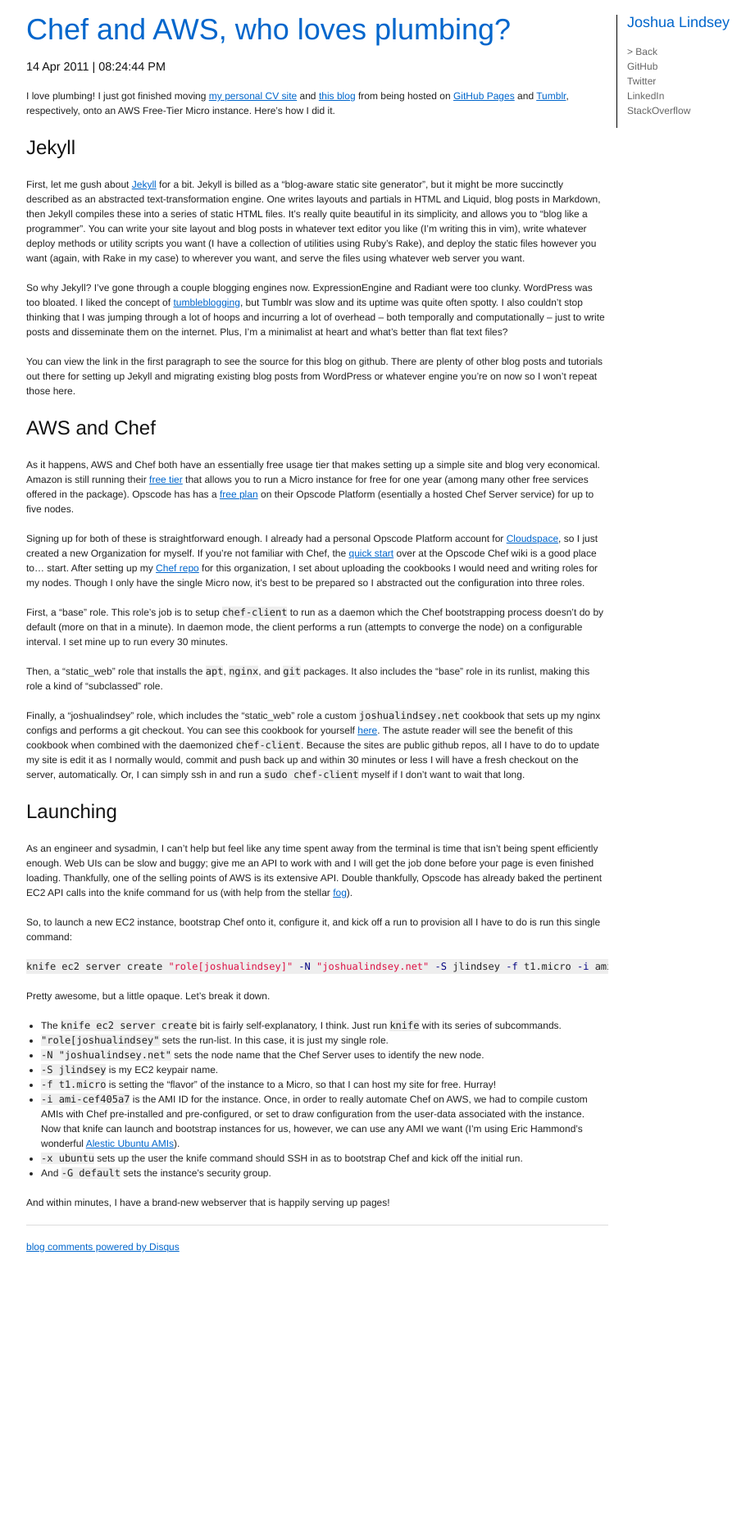
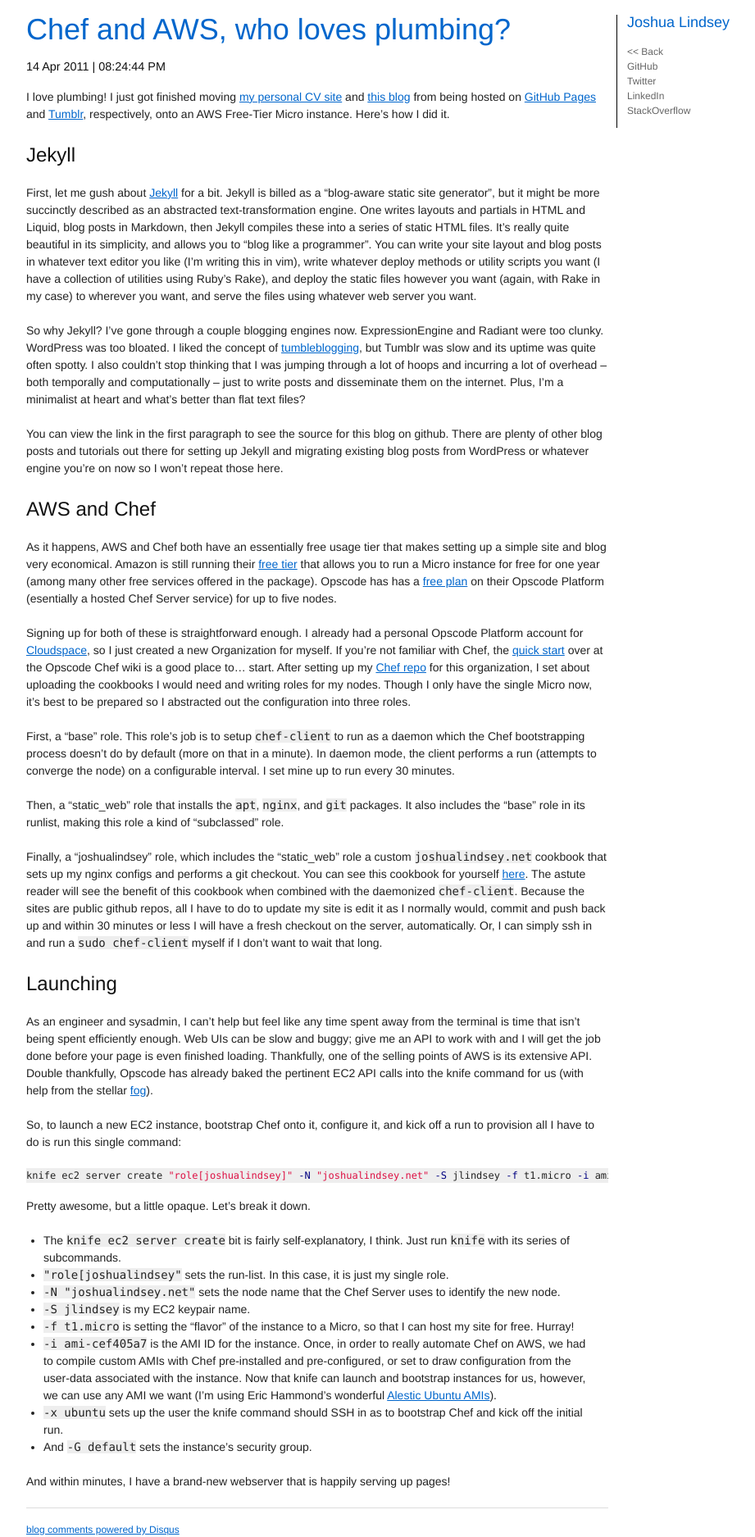
Before and after one commit to jlindsey/blog, a Jekyll site: the page built from _posts/2011-04-14-chef-and-aws-who-loves-plumbing.markdown, in a window 1280 px wide. Shown: the whole page at 82% size, without its empty margins (133-1054 px from the left). Built offline with Jekyll 4.4.1, drawn with Linux system fonts in a browser that asks for light colours; Markdown is read by kramdown in place of the engine named in the settings; comment, search, counter and statistics services are not loaded; before the commit the page ends 1530 px from its top, so only the background shows below that.

Commit message:
More style changes

```diff
--- a/_layouts/default.html
+++ b/_layouts/default.html
@@ -19,7 +19,7 @@
 
       <div class="span-5 sidebar last">
         <h3><a href="/" class="backlink">Joshua Lindsey</a></h3>
-        <a href="/blog" class="quiet">&gt; Back</a><br class="clear">
+        <a href="/blog" class="quiet">&lt;&lt; Back</a><br class="clear">
         <a href="https://github.com/jlindsey" class="quiet">GitHub</a><br class="clear">
         <a href="https://twitter.com/lesmothian" class="quiet">Twitter</a><br class="clear">
         <a href="http://www.linkedin.com/pub/josh-lindsey/12/675/33" class="quiet">LinkedIn</a><br class="clear">
--- a/css/screen.css
+++ b/css/screen.css
@@ -1,4 +1,4 @@
-p, li, ul { text-size: 14px; }
+p, li, ul { font-size: 14px; }
 li.blogpost { list-style: none; }
 
 pre, code, tt { background-color: #EEE; overflow: auto; }
```
